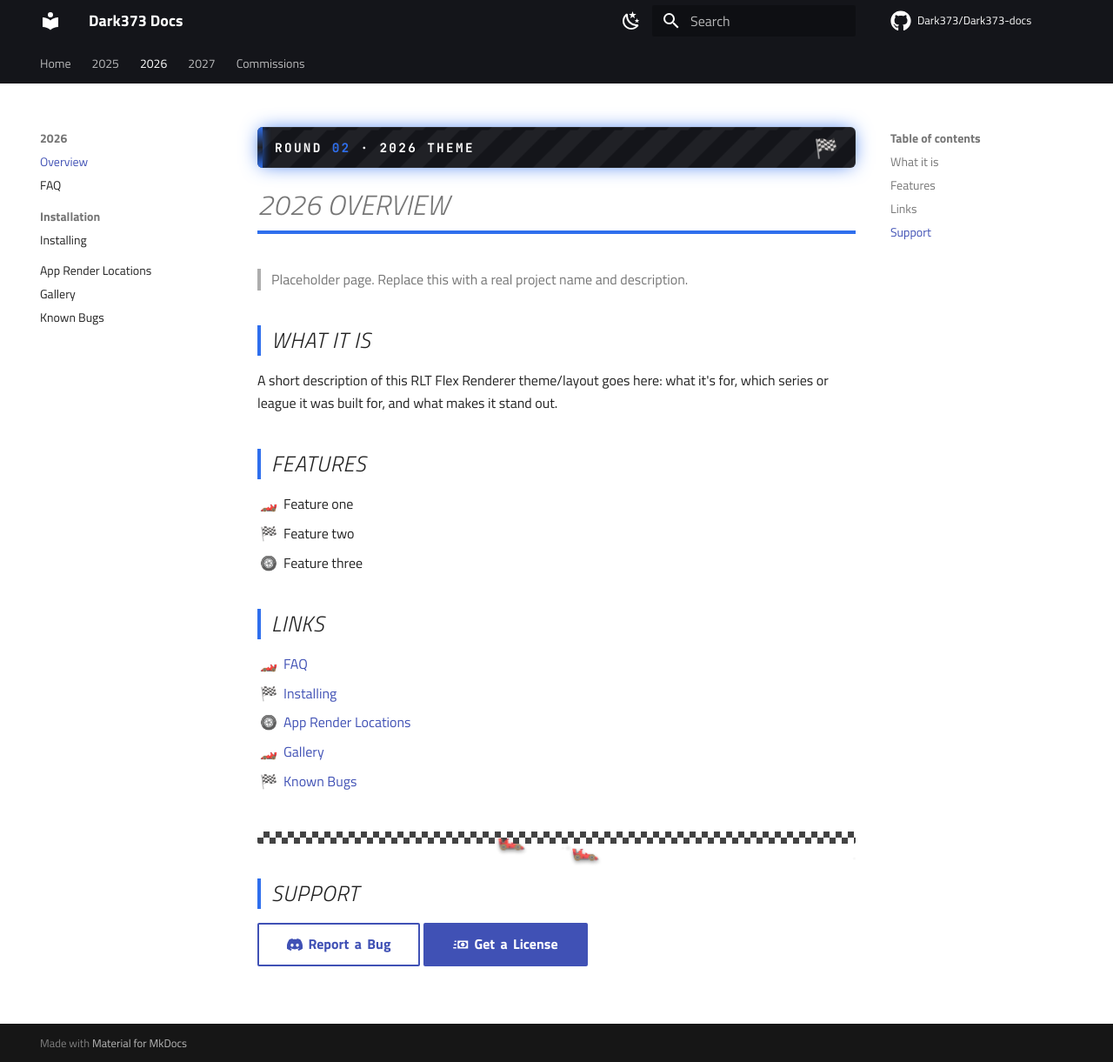
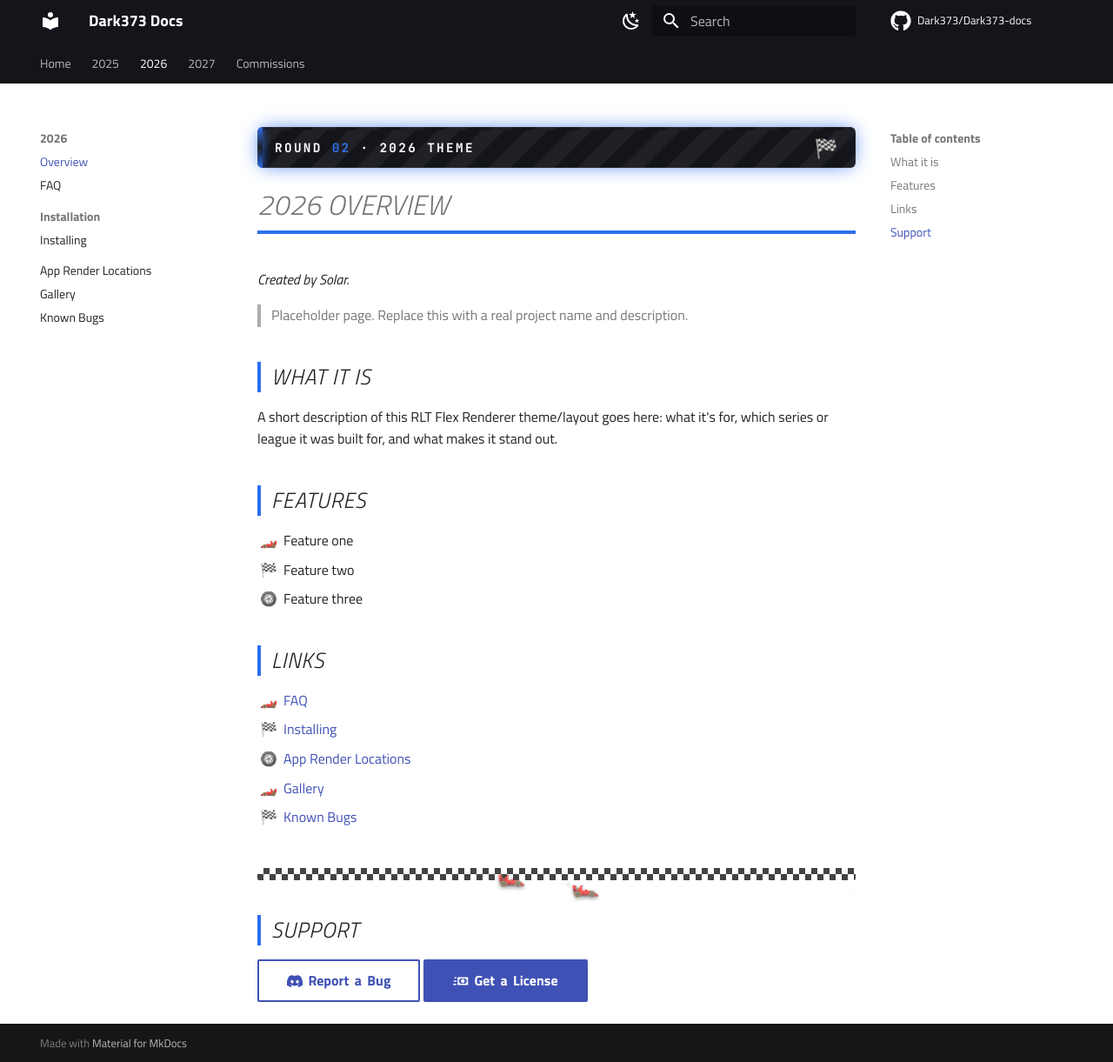
Before and after one commit to Dark373/Dark373-docs, an MkDocs documentation site: the page built from docs/project-1/index.md, in a window 1280 px wide and 1221 px high. Shown: the whole window at 87% size. Built offline with MkDocs 1.6.1 and Material for MkDocs 9.7.7, drawn with Linux system fonts in a browser that asks for light colours; comment, search, counter and statistics services are not loaded.

Commit message:
Credit Solar as the creator of the 2026 theme

```diff
--- a/docs/project-1/index.md
+++ b/docs/project-1/index.md
@@ -4,6 +4,8 @@
 </div>
 
 # 2026 Overview {: .f1-title }
+
+*Created by Solar.*
 
 > Placeholder page. Replace this with a real project name and description.
 
```
